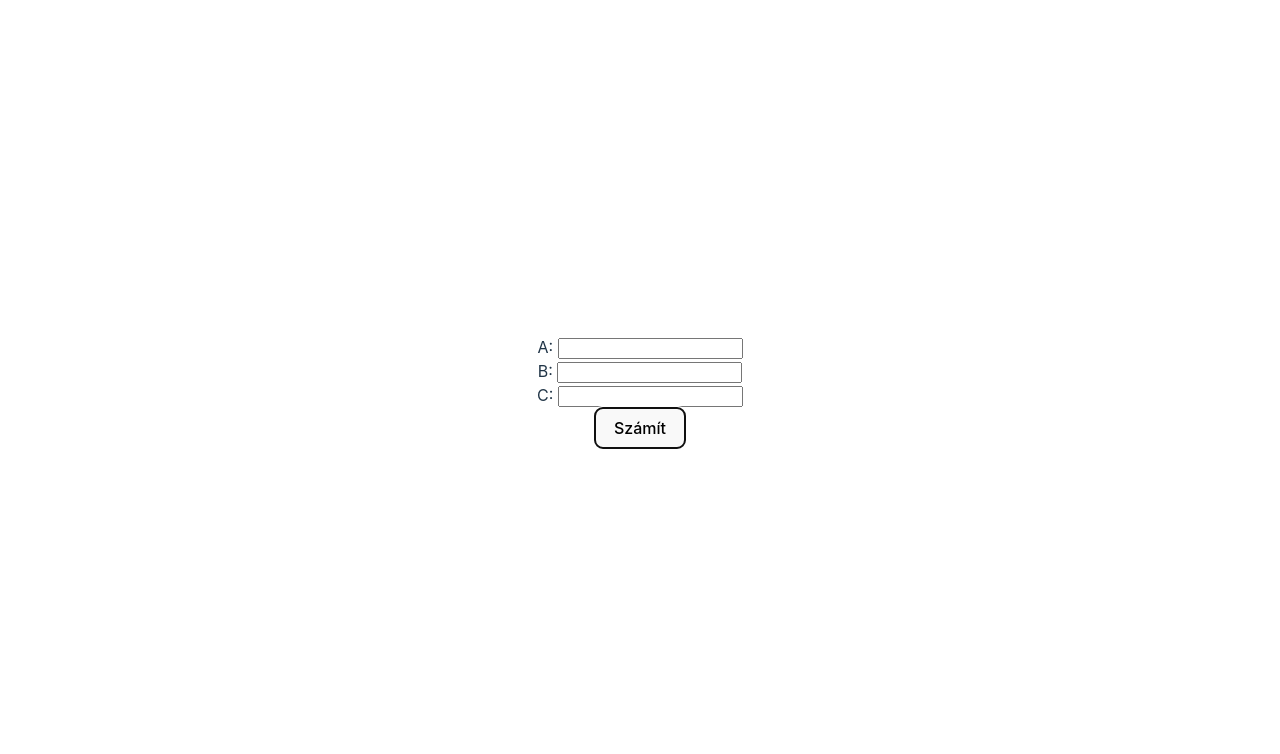
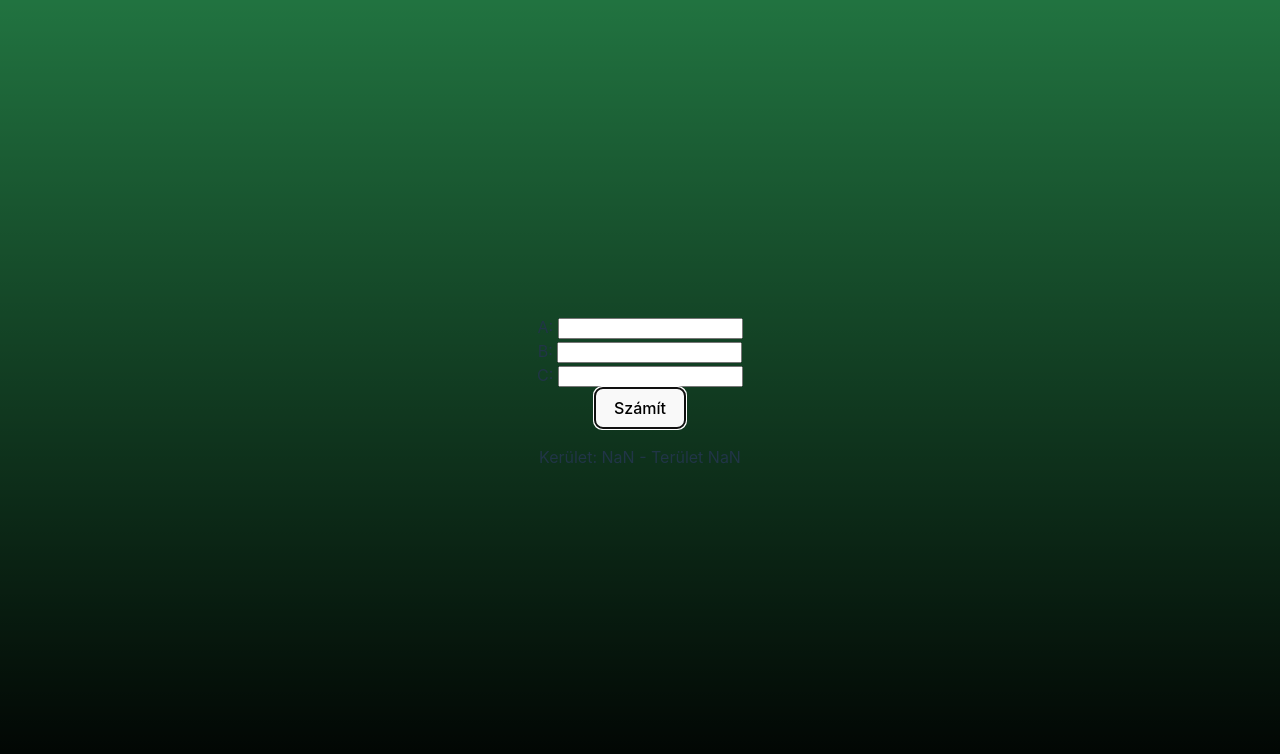
Before and after one commit to R4P7ORR/haromszog-terulet-kerulet-szamito, a website built with Vite: page index.html in a window 1280 px wide. Both pictures are taken after a click on the button "Számít". Built offline with nearby package versions, Linux system fonts and the light colour scheme.

Commit message:
Kerület és terület kiszámítása, kiiratása

```diff
--- a/main.js
+++ b/main.js
@@ -1 +1,35 @@
 import './style.css'
+
+function init() {
+    const szamitGomb = document.getElementById("szamit");
+    szamitGomb.addEventListener("click", teruletEsKeruletSzamit);
+}
+
+function teruletEsKeruletSzamit() {
+    const a = parseFloat(document.getElementById("aOldal").value);
+    const b = parseFloat(document.getElementById("bOldal").value);
+    const c = parseFloat(document.getElementById("cOldal").value);
+
+    if (a + b <= c || a + c <= b || b + c <= a) {
+        document.getElementById("eredmeny").textContent = "Hibás adatok! A háromszög nem szerkeszthető!";
+    }else{
+        const haromszog = {
+            a: a,
+            b: b,
+            c: c,
+            kerulet: function(){
+                return this.a + this.b + this.c;
+            },
+            terulet: function(){
+                const s = this.kerulet()/2;
+                return Math.sqrt(s * (s - this.a) * (s - this.b) * (s - this.c));
+            },
+            keruletEsTeruletSzoveges: function(){
+                return `Kerület: ${this.kerulet()} - Terület ${this.terulet()}`;
+            }
+        }
+        document.getElementById("eredmeny").textContent = haromszog.keruletEsTeruletSzoveges();
+    }
+}
+
+document.addEventListener("DOMContentLoaded", init);
--- a/style.css
+++ b/style.css
@@ -3,15 +3,21 @@
   line-height: 1.5;
   font-weight: 400;
 
-  color-scheme: light dark;
   color: rgba(255, 255, 255, 0.87);
-  background-color: #242424;
+  background-image: linear-gradient(180deg, rgba(0, 0, 0, 0),rgb(0, 0, 0));
+  background-color: rgb(0, 0, 0);
+  transition: 0.5s;
+
+
 
   font-synthesis: none;
   text-rendering: optimizeLegibility;
   -webkit-font-smoothing: antialiased;
   -moz-osx-font-smoothing: grayscale;
   -webkit-text-size-adjust: 100%;
+}
+:root:hover{
+  background-color: rgb(33, 115, 64);
 }
 
 a {
@@ -71,12 +77,13 @@ button {
   font-size: 1em;
   font-weight: 500;
   font-family: inherit;
-  background-color: #1a1a1a;
+  background-color: #178233;
   cursor: pointer;
-  transition: border-color 0.25s;
+  transition: border-color 0.25s, background-color 0.5s;
 }
 button:hover {
-  border-color: #646cff;
+  background-color: #535bf2;
+  border-color: #eaff64;
 }
 button:focus,
 button:focus-visible {
```
